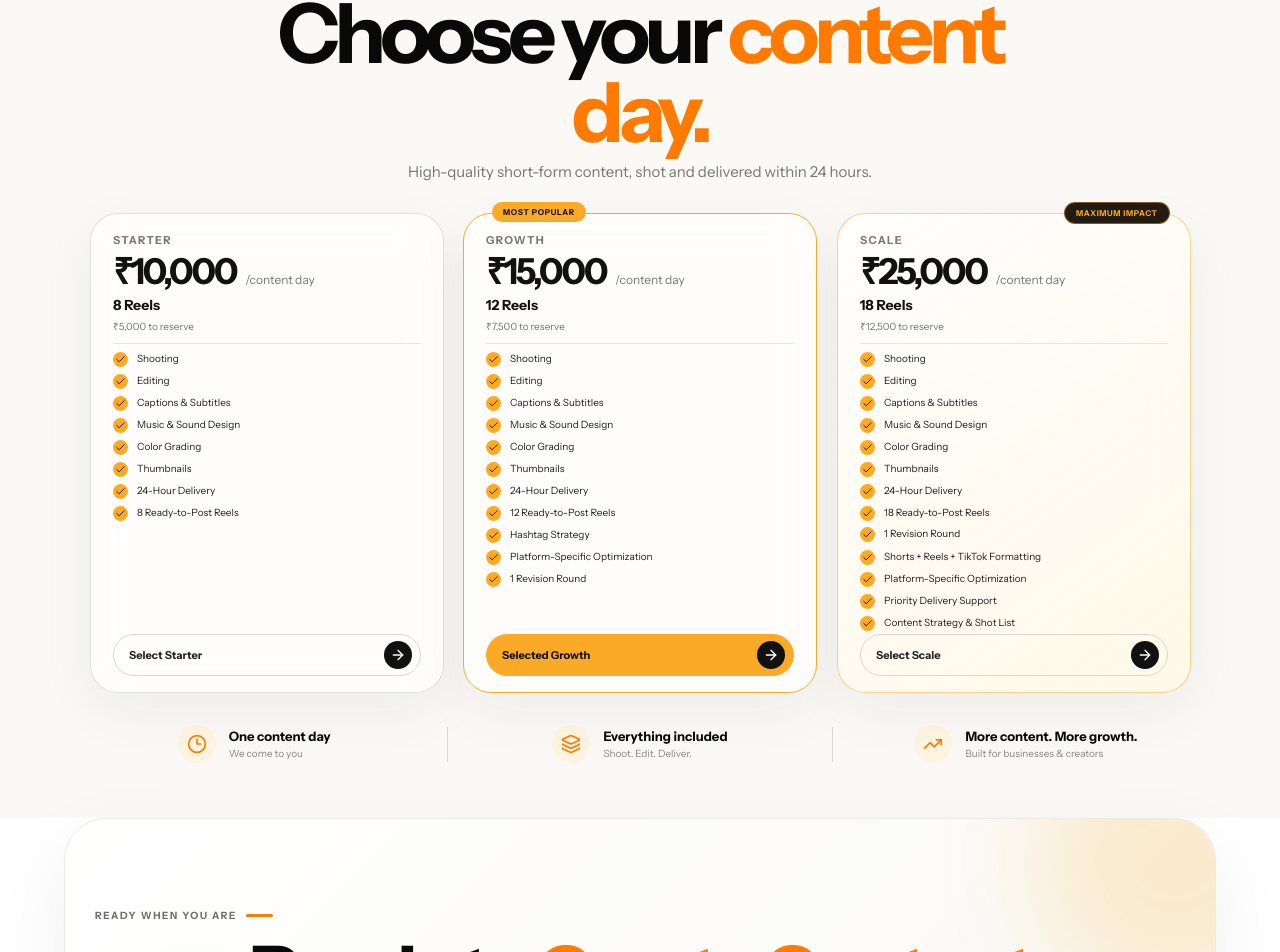
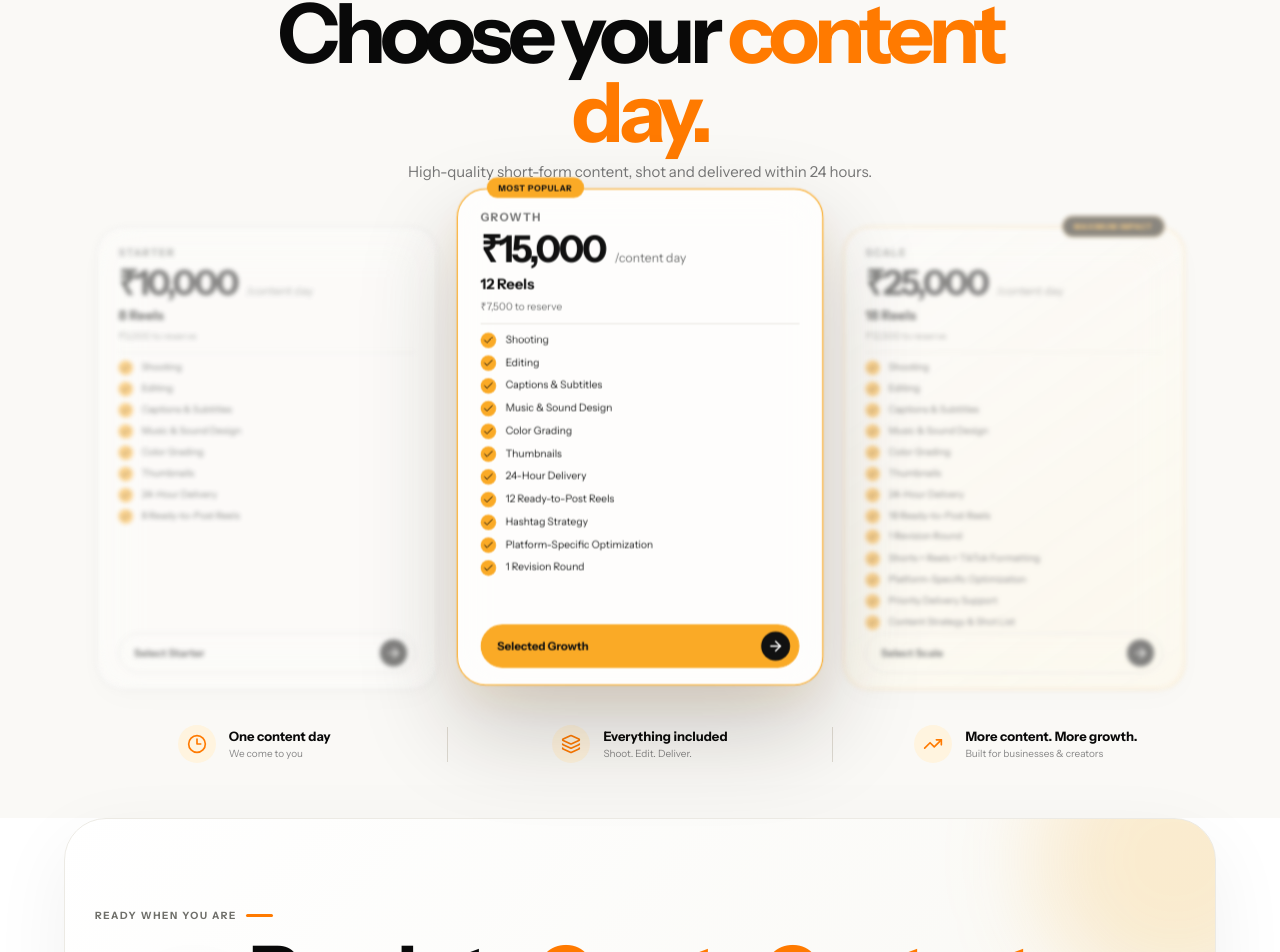
Before and after one commit to Aaron-Samuel05/BlinkX, a Next.js app: page / in a window 1280 px wide. Shown: the part 3505-4457 px from the top of the page. Built offline with nearby package versions, Linux system fonts and the light colour scheme.

Commit message:
Keep selected pricing card elevated

```diff
--- a/app/globals.css
+++ b/app/globals.css
@@ -140,6 +140,18 @@ body.darkMode{background:#0b0b0b;color:#f5f5f2}body.darkMode .nav{border-color:r
 }
 .packageCard.selected{
   border-color:var(--orange);
+  transform:translateY(-16px) scale(1.035);
+  box-shadow:0 42px 95px rgba(30,24,14,.22),0 18px 35px rgba(250,170,38,.08),0 0 0 1px rgba(250,170,38,.16);
+  z-index:10;
+}
+.pricingOptions:has(.packageCard.selected) .packageCard:not(.selected){
+  filter:blur(2px);
+  opacity:.52;
+  transform:translateY(5px) scale(.965);
+  box-shadow:0 10px 30px rgba(36,30,20,.035);
+}
+.pricingOptions:has(.packageCard.selected) .packageCard.selected:hover{
+  transform:translateY(-18px) scale(1.04);
 }
 .packagePopular,.scaleBadge{
   position:absolute;
```
